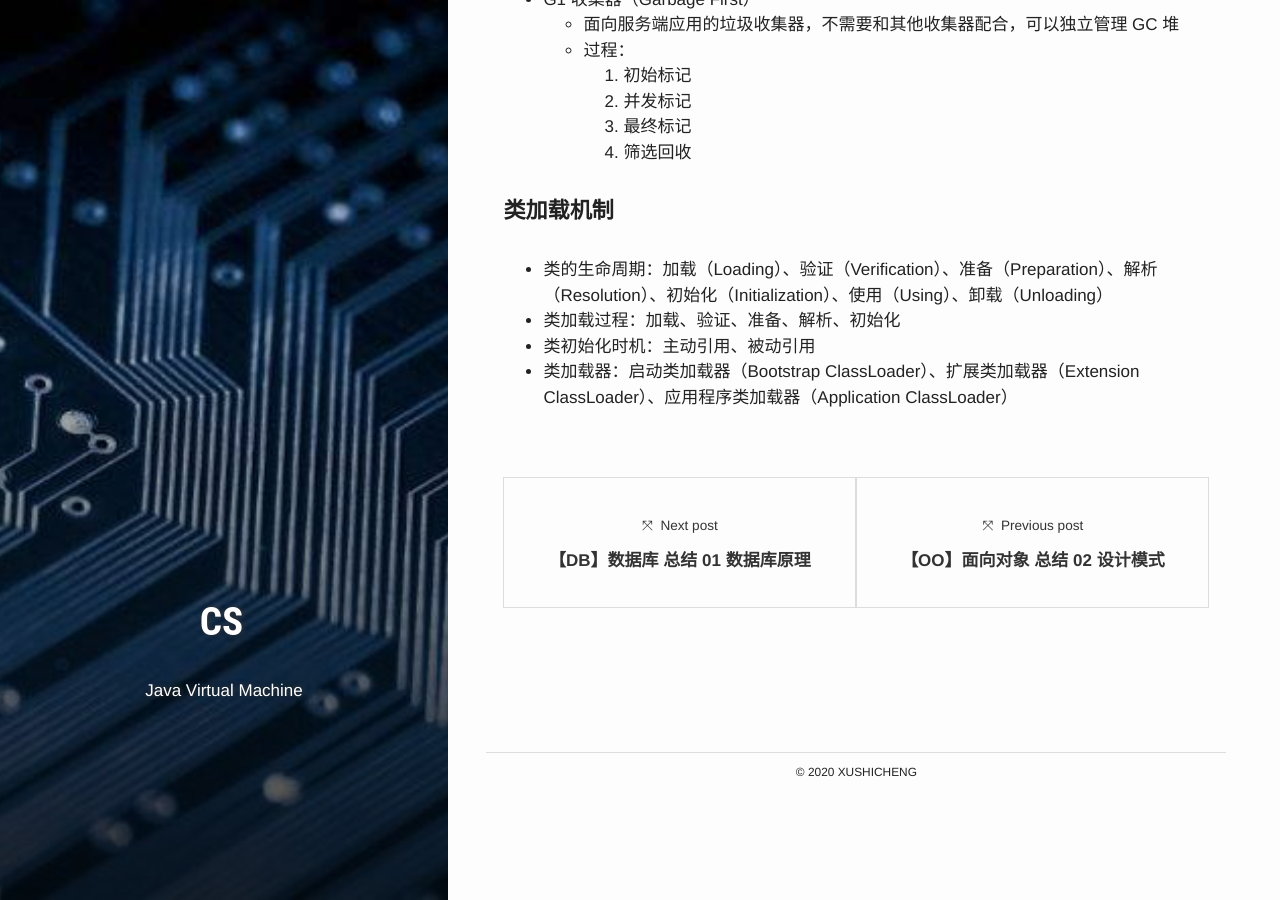
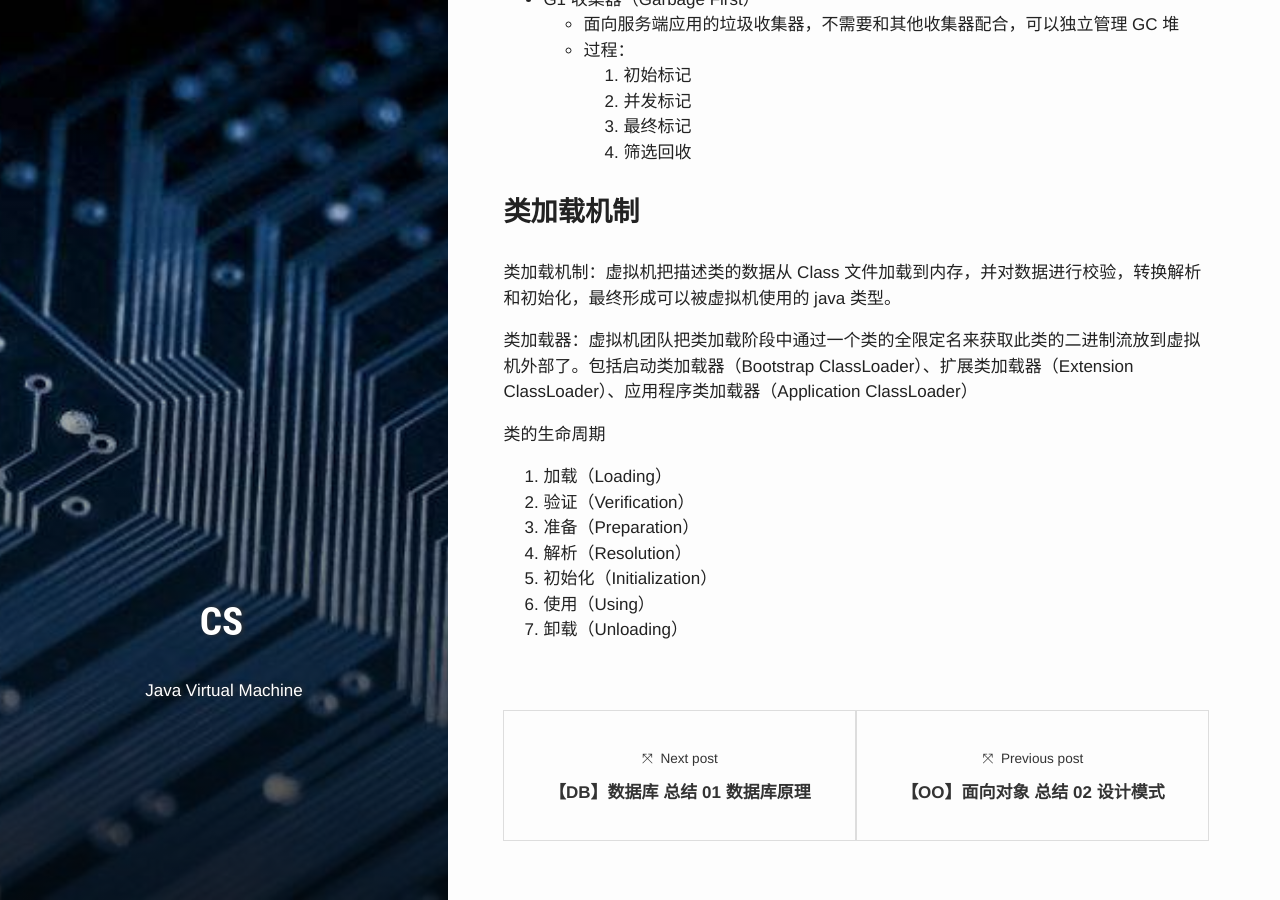
Before and after one commit to PetePro/PetePro.github.io, a Jekyll site: the page built from _posts/ComputerScience/2020-02-08-jvm.markdown, in a window 1280 px wide and 900 px high, scrolled down 3879 px. Built offline with Jekyll 4.4.1, drawn with Linux system fonts in a browser that asks for light colours; some web fonts are replaced.

Commit message:
Update 2020-02-08-jvm.markdown

```diff
--- a/_posts/ComputerScience/2020-02-08-jvm.markdown
+++ b/_posts/ComputerScience/2020-02-08-jvm.markdown
@@ -125,8 +125,18 @@ Java 提供了四种强度不同的引用类型。
     3. 最终标记
     4. 筛选回收
 
-#### 类加载机制
-- 类的生命周期：加载（Loading）、验证（Verification）、准备（Preparation）、解析（Resolution）、初始化（Initialization）、使用（Using）、卸载（Unloading）
-- 类加载过程：加载、验证、准备、解析、初始化
-- 类初始化时机：主动引用、被动引用
-- 类加载器：启动类加载器（Bootstrap ClassLoader）、扩展类加载器（Extension ClassLoader）、应用程序类加载器（Application ClassLoader）
+
+
+### 类加载机制
+类加载机制：虚拟机把描述类的数据从 Class 文件加载到内存，并对数据进行校验，转换解析和初始化，最终形成可以被虚拟机使用的 java 类型。
+
+类加载器：虚拟机团队把类加载阶段中通过一个类的全限定名来获取此类的二进制流放到虚拟机外部了。包括启动类加载器（Bootstrap ClassLoader）、扩展类加载器（Extension ClassLoader）、应用程序类加载器（Application ClassLoader）
+
+类的生命周期
+1. 加载（Loading）
+2. 验证（Verification）
+3. 准备（Preparation）
+4. 解析（Resolution）
+5. 初始化（Initialization）
+6. 使用（Using）
+7. 卸载（Unloading）
```
Also changed, not shown: other parts of _posts/ComputerScience/2020-02-08-jvm.markdown (+3 -3 lines).
